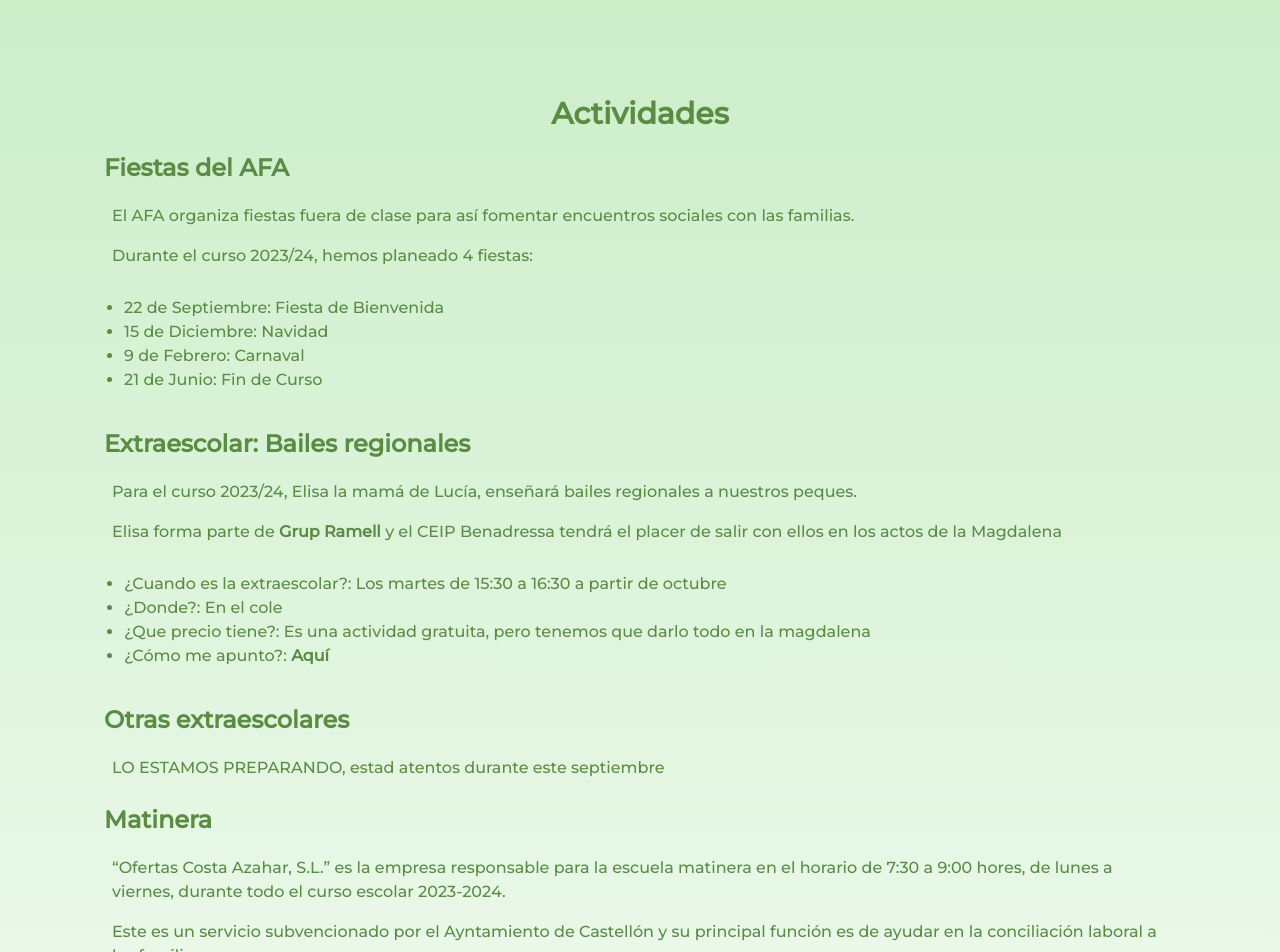
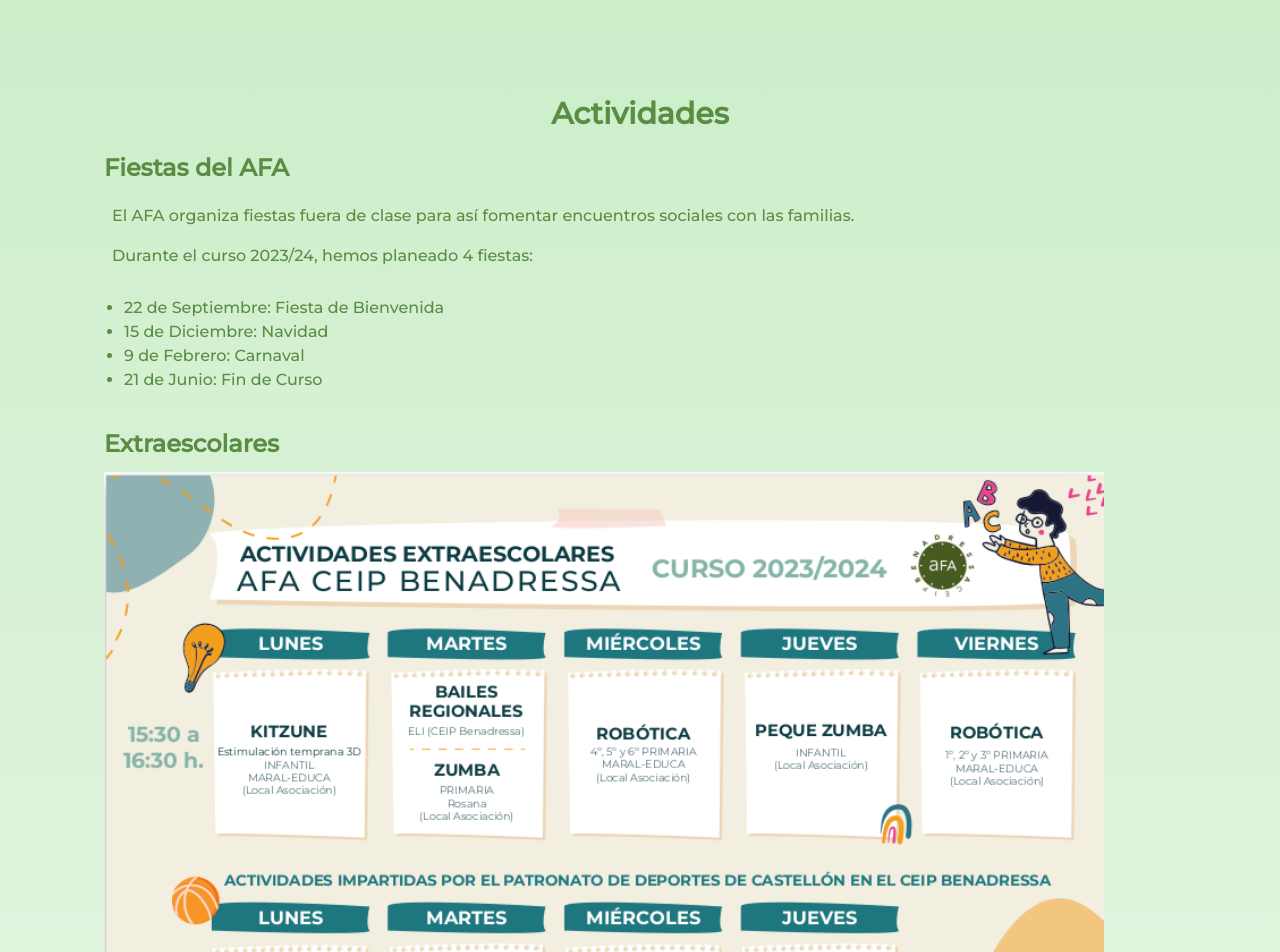
Before and after one commit to spargates/AFA, a Next.js app: page /actividades in a window 1280 px wide. Shown: the top 952 px of the page. Built offline with nearby package versions, Linux system fonts and the light colour scheme.

Commit message:
Add extraescolares

```diff
--- a/app/actividades/page.tsx
+++ b/app/actividades/page.tsx
@@ -1,6 +1,8 @@
 import {Atras} from '@/components/utils'
 import {Tail} from '@/components/tail'
 import type { Metadata } from 'next'
+import Image from 'next/image'
+
 
 
 export const metadata: Metadata = {
@@ -46,35 +48,17 @@ export default function Actividades() {
           </li>
           <li className="p-2">
             <h2 className={`mb-3 text-2xl font-semibold`}>
-             Extraescolar: Bailes regionales
+             Extraescolares
             </h2>
-            <p className="p-2"> Para el curso 2023/24, Elisa la mamá de Lucía, enseñará bailes regionales a nuestros peques.
-            </p>
-            <p className="p-2" >
-              Elisa forma parte de <a href="http://www.grupramell.com" className="text-brand-500 font-bold"> Grup Ramell </a>
-              y el CEIP Benadressa tendrá el placer de salir con ellos en los actos de la Magdalena
-            </p>
-            <ul className='list-disc p-5'>
-                <li className="break-normal">
-                  ¿Cuando es la extraescolar?: Los martes de 15:30 a 16:30 a partir de octubre
-                </li>
-                <li className="break-normal">
-                  ¿Donde?: En el cole
-                </li>
-                <li className="break-normal">
-                  ¿Que precio tiene?: Es una actividad gratuita, pero tenemos que darlo todo en la magdalena
-                </li>
-                <li className="break-normal">
-                  ¿Cómo me apunto?: <a href="https://forms.gle/bNj6swZUtuyWfqEd8" className="text-brand-500 font-bold"> Aquí </a>
-                </li>
-              </ul>
-          </li>
-          <li className="p-2">
-            <h2 className={`mb-3 text-2xl font-semibold`}>
-             Otras extraescolares
-            </h2>
-            <p className="p-2"> LO ESTAMOS PREPARANDO, estad atentos durante este septiembre
-            </p>
+            <Image
+              src="/extraescolares.png"
+      alt="Next.js Logo"
+      width={1000}
+      height={600}
+      priority
+    />
+<a href="https://docs.google.com/forms/d/e/1FAIpQLSf85VDopYLoA4WjaYLLpNHl3dmlQt2uBK0Wd99P2WfXcNL1Gg/viewform"
+  className=" bg-green-500 hover:bg-green-700 text-white font-bold py-2 px-4 rounded-full flex flex-col items-center">Preinscripción</a>
             </li>
           <li className="p-2">
             <h2 className={`mb-3 text-2xl font-semibold`}>
@@ -113,69 +97,6 @@ export default function Actividades() {
 
         </ul>
       </div>
-{/**
-      <div className="flex flex-col justify-center items-center h-[100vh]">
-            <div className="relative flex flex-col items-center rounded-[20px] w-[700px] max-w-[95%] mx-auto bg-white bg-clip-border shadow-3xl shadow-shadow-500 dark:!bg-navy-800 dark:text-white dark:!shadow-none p-3">
-                <div className="mt-2 mb-8 w-full">
-                    <h4 className="px-2 text-xl font-bold text-navy-700 dark:text-white">
-                    General Information
-                    </h4>
-                    <p className="mt-2 px-2 text-base text-gray-600">
-                    As we live, our hearts turn colder. Cause pain is what we go through
-                    as we become older. We get insulted by others, lose trust for those
-                    others. We get back stabbed by friends. It becomes harder for us to
-                    give others a hand. We get our heart broken by people we love, even
-                    that we give them all...
-                    </p>
-                </div>
-                <div className="grid grid-cols-2 gap-4 px-2 w-full">
-                    <div className="flex flex-col items-start justify-center rounded-2xl bg-white bg-clip-border px-3 py-4 shadow-3xl shadow-shadow-500 dark:!bg-navy-700 dark:shadow-none">
-                    <p className="text-sm text-gray-600">Education</p>
-                    <p className="text-base font-medium text-navy-700 dark:text-white">
-                        Stanford University
-                    </p>
-                    </div>
-
-                    <div className="flex flex-col justify-center rounded-2xl bg-white bg-clip-border px-3 py-4 shadow-3xl shadow-shadow-500 dark:!bg-navy-700 dark:shadow-none">
-                    <p className="text-sm text-gray-600">Languages</p>
-                    <p className="text-base font-medium text-navy-700 dark:text-white">
-                        English, Spanish, Italian
-                    </p>
-                    </div>
-
-                    <div className="flex flex-col items-start justify-center rounded-2xl bg-white bg-clip-border px-3 py-4 shadow-3xl shadow-shadow-500 dark:!bg-navy-700 dark:shadow-none">
-                    <p className="text-sm text-gray-600">Department</p>
-                    <p className="text-base font-medium text-navy-700 dark:text-white">
-                        Product Design
-                    </p>
-                    </div>
-
-                    <div className="flex flex-col justify-center rounded-2xl bg-white bg-clip-border px-3 py-4 shadow-3xl shadow-shadow-500 dark:!bg-navy-700 dark:shadow-none">
-                    <p className="text-sm text-gray-600">Work History</p>
-                    <p className="text-base font-medium text-navy-700 dark:text-white">
-                        English, Spanish, Italian
-                    </p>
-                    </div>
-
-                    <div className="flex flex-col items-start justify-center rounded-2xl bg-white bg-clip-border px-3 py-4 shadow-3xl shadow-shadow-500 dark:!bg-navy-700 dark:shadow-none">
-                    <p className="text-sm text-gray-600">Organization</p>
-                    <p className="text-base font-medium text-navy-700 dark:text-white">
-                        Simmmple Web LLC
-                    </p>
-                    </div>
-
-                    <div className="flex flex-col justify-center rounded-2xl bg-white bg-clip-border px-3 py-4 shadow-3xl shadow-shadow-500 dark:!bg-navy-700 dark:shadow-none">
-                    <p className="text-sm text-gray-600">Birthday</p>
-                    <p className="text-base font-medium text-navy-700 dark:text-white">
-                        20 July 1986
-                    </p>
-                    </div>
-                </div>
-            </div>
-            <p className="font-normal text-navy-700 mt-20 mx-auto w-max">Profile Card component from <a href="https://horizon-ui.com?ref=tailwindcomponents.com" target="_blank" className="text-brand-500 font-bold">Horizon UI Tailwind React</a></p>
-        </div>
-
- */}
 
       <Atras/>
       <Tail/>
```
Also changed, not shown: public/extraescolares.png (added).
